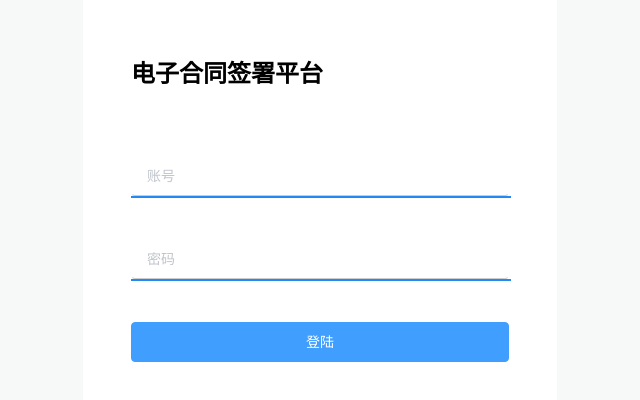
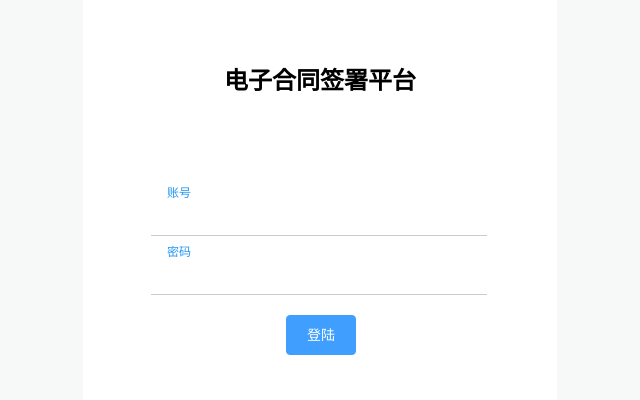
Before and after one commit to willile-song/project_vue_ts, a Vue app: page / in a window 1280 px wide. Shown: the part 204-604 px from the top of the page, without its empty margins (320-960 px from the left). Built offline with nearby package versions, Linux system fonts and the light colour scheme.

Commit message:
完善登录框样式

```diff
--- a/src/App.vue
+++ b/src/App.vue
@@ -133,7 +133,7 @@ main.el-main {
 .el-button.el-button--text.el-button--mini > span:hover {
   color: #000;
 }
-div#login .el-input__inner {
+/* div#login .el-input__inner {
   border-color: transparent;
   border-bottom-color: #ccc;
 }
@@ -149,6 +149,50 @@ div#login .el-input::after {
   border: 1px solid #2489f2;
   display: block;
   position: absolute;
+} */
+div#login .el-input__inner {
+  border-color: transparent;
+  border-bottom-color: #ccc;
+  outline: none;
+  color: #c6c6c6;
 }
+.hp-row {
+    position: relative;
+    margin: 20px;
+}
+.hp-row label {
+    position: absolute;
+    top: 7px;
+    left: 6px;
+    color: #c6c6c6;
+    font-size: 16px;
+    transition: all .3s ease;
+    pointer-events: none;
+    margin-left: 10px;
+}
+.hp-row input:focus ~ label,
+.hp-row input:valid ~ label{
+    top:-14px;
+    font-size: 12px;
+    color: #2196F3;
+}
+span.bar {
+    display: block;
+    position: relative;
+}
+span.bar::before {
+    position: absolute;
+    content: '';
+    width: 0;
+    height: 2px;
+    background-color: #2196F3;
+    transition: all .3s ease;
+}
+.hp-row input:focus ~ span.bar::before {
+    width: 100%;
+}
+#login .el-button.el-button--primary {
+    margin-left: calc(50% - 34px);
 
+}
 </style>
--- a/src/interceptor.ts
+++ b/src/interceptor.ts
@@ -33,4 +33,4 @@ instance.interceptors.response.use((response: AxiosResponse): any => {
     return Promise.reject(err)
 })
 
-export default instance
+export default instance                       // 导出实例
--- a/src/views/common-main-wrap.vue
+++ b/src/views/common-main-wrap.vue
@@ -201,7 +201,7 @@ export default {
           this.pageTotal = res.data.result.totalCount;
         });
     },
-    getOperation() {
+    getOperation() { // 获取操作人和操作信息
       this.axios
         .get("/system/audit/operation", {
           params: this.reqParams,
--- a/src/views/login.vue
+++ b/src/views/login.vue
@@ -2,22 +2,19 @@
     <div class="box">
         <div id="login">
             <p>电子合同签署平台</p>
-            <el-input
-                v-model="username"
-                placeholder="账号"
-            >
-            </el-input>
-            <el-input
-                v-model="password"
-                placeholder="密码"
-                show-password
-            ></el-input>
-            <el-button
-                @click="handleLogin"
-                type="primary"
-            >
-            登陆
-            </el-button>
+            <form>
+                <div class="user hp-row">
+                    <input v-model="username" class="input" />
+                    <span class="bar"></span>
+                    <label>账号</label>
+                </div>
+                <div class="passwd hp-row">
+                    <input v-model="password" show-password class="input">
+                    <span class="bar"></span>
+                    <label>密码</label>
+                </div>
+                <el-button @click="handleLogin" type="primary">登陆</el-button>
+            </form>
         </div>
     </div>
 </template>
@@ -28,7 +25,7 @@ export default {
     data() {
         return {
             username: "",
-            password: "",
+            password: ""
         };
     },
     methods: {
@@ -43,11 +40,13 @@ export default {
                 username: "10000000001",
                 password:
                     "{cipher}qgDS6XetVCvFxYEtDdx8OlJyjRScQ1EgL6sYUXALYUJenEyyWEhCTimIs/ClfyNw+Jw/uXrqK8ImjeFfZoUQMzVBFkCo7Y4eg6fwmOUHSA+HkFKsoI+oMnKkPu5eUZS9LE3aZcMkDa4qwvMbrCIhE5OHS2ImlrI2Y3nvrXR7zBs="
-            }
+            };
 
-            this.axios.post("/login", qs.stringify(formData)).then(({ data }) => {
+            this.axios
+                .post("/login", qs.stringify(formData))
+                .then(({ data }) => {
                     if (data.code == 0) {
-                    this.getUserData()
+                        this.getUserData();
                         this.$router.push({
                             name: "system"
                         });
@@ -57,9 +56,9 @@ export default {
             this.password = "";
         },
         async getUserData() {
-            const userData = await this.axios.get('/user')
-            this.$store.commit('getUserData', userData.data.result)
-            localStorage.setItem('userInfo', JSON.stringify(userData))
+            const userData = await this.axios.get("/user");
+            this.$store.commit("getUserData", userData.data.result);
+            localStorage.setItem("userInfo", JSON.stringify(userData));
         }
     }
 };
@@ -86,6 +85,15 @@ export default {
 p {
     font-size: 24px;
     font-weight: bolder;
+    text-align:center ;
+}
+.hp-row input  {
+    width:291px;
+    height: 38px;
+    border: none;
+    border-bottom:1px solid #ccc;
+    padding:0 30px 0 15px;
+    outline: none;
 }
 
 </style>
```
Lines whose indentation alone changed are shown as unchanged.
